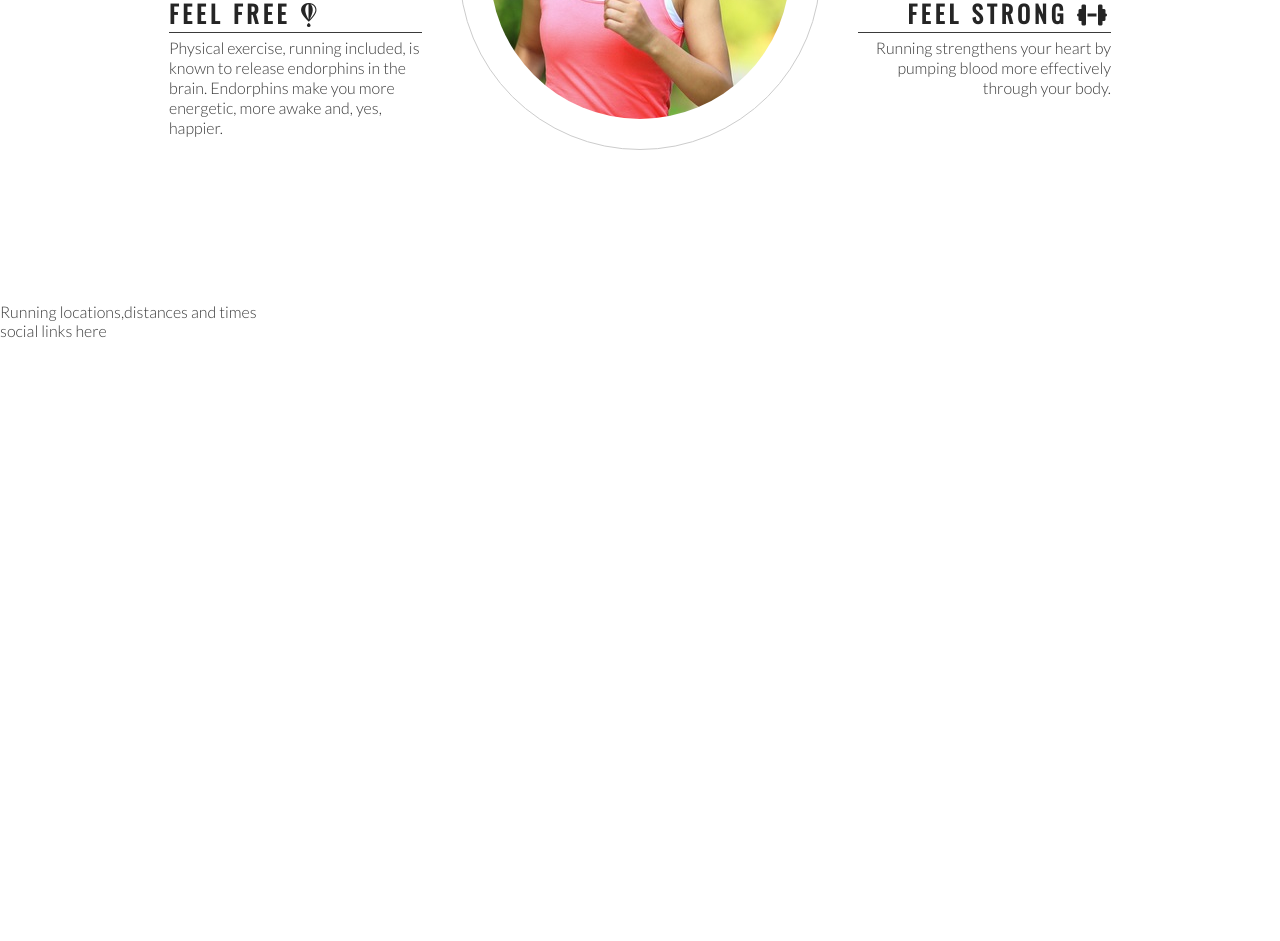
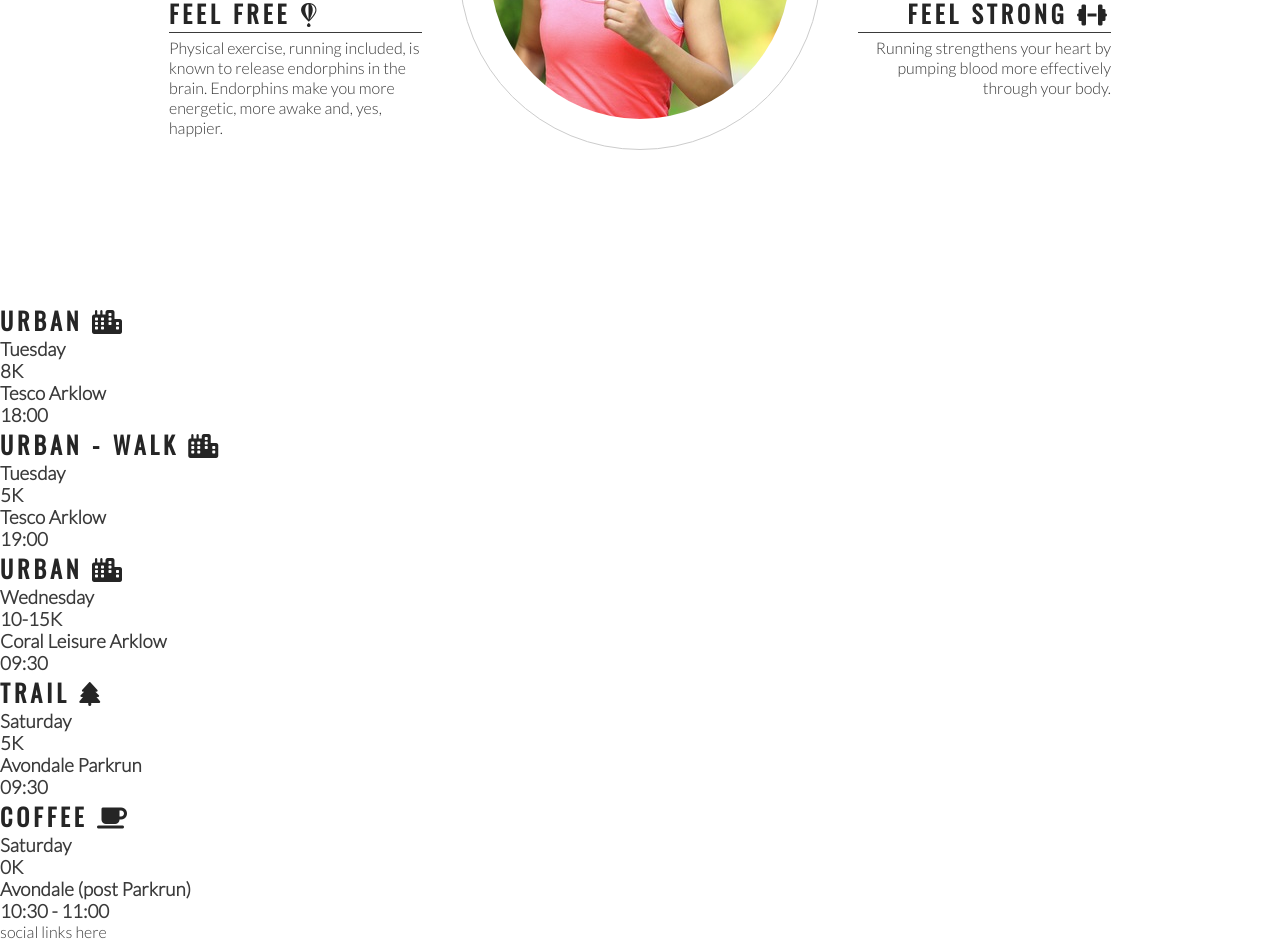
Before and after one commit to DeeMcCart/Love-Running, a plain HTML site: page index.html in a window 1280 px wide. Shown: the part 993-1934 px from the top of the page. Before the commit the page ends 1333 px from the top, so only its background shows below. Drawn offline with nearby package versions, Linux system fonts and the light colour scheme.

Commit message:
add meetup times content

```diff
--- a/index.html
+++ b/index.html
@@ -80,15 +80,53 @@
         </div>
     </section>
     <section>
-        Running locations,distances and times
+        <div>
+            <h2>Urban <i class="fa-solid fa-city"></i></h2>
+            <h3>Tuesday</h3>
+            <h3>8K</h3>
+            <h3>Tesco Arklow</h3>
+            <h3>18:00</h3>
+        </div>
+
+        <div>
+            <h2>Urban - Walk <i class="fa-solid fa-city"></i></h2>
+            <h3>Tuesday</h3>
+            <h3>5K</h3>
+            <h3>Tesco Arklow</h3>
+            <h3>19:00</h3>
+        </div>
+
+        <div>
+            <h2>Urban <i class="fa-solid fa-city"></i></h2>
+            <h3>Wednesday</h3>
+            <h3>10-15K</h3>
+            <h3>Coral Leisure Arklow</h3>
+            <h3>09:30</h3>
+        </div>
+
+        <div>
+            <h2>Trail <i class="fa-solid fa-tree"></i></h2>
+            <h3>Saturday</h3>
+            <h3>5K</h3>
+            <h3>Avondale Parkrun</h3>
+            <h3>09:30</h3>
+        </div>
+
+        <div>
+            <h2>Coffee <i class="fa-solid fa-mug-saucer"></i></h2>
+            <h3>Saturday</h3>
+            <h3>0K</h3>
+            <h3>Avondale (post Parkrun)</h3>
+            <h3>10:30 - 11:00</h3>
+        </div>
     </section>
     <footer>
         social links here
     </footer>
 
-<!-- font awesome script -->
+    <!-- font awesome script -->
 
-<script src="https://kit.fontawesome.com/a5acd5b07c.js" crossorigin="anonymous"></script>
+    <script src="https://kit.fontawesome.com/a5acd5b07c.js" crossorigin="anonymous"></script>
 
 </body>
 
```
